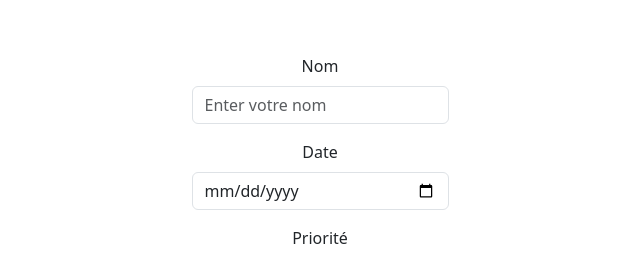
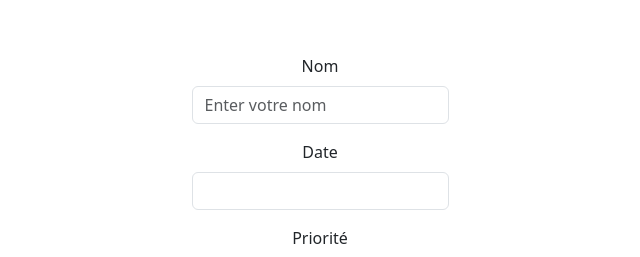
Before and after one commit to JonathanDelacroix/formulaire-react, a React (Vite) app: page / in a window 1280 px wide. Shown: the part 162-419 px from the top of the page, without its empty margins (320-960 px from the left). Built offline with nearby package versions, Linux system fonts and the light colour scheme.

Commit message:
activité 11

```diff
--- a/package.json
+++ b/package.json
@@ -10,11 +10,13 @@
     "preview": "vite preview"
   },
   "dependencies": {
+    "@hookform/resolvers": "^5.1.1",
     "bootstrap": "^5.3.7",
     "react": "^19.1.0",
     "react-bootstrap": "^2.10.10",
     "react-dom": "^19.1.0",
-    "react-hook-form": "^7.58.1"
+    "react-hook-form": "^7.58.1",
+    "yup": "^1.6.1"
   },
   "devDependencies": {
     "@eslint/js": "^9.29.0",
--- a/src/App.jsx
+++ b/src/App.jsx
@@ -1,13 +1,29 @@
 import './App.css'
 import { Form, Button } from 'react-bootstrap'
 import { useForm } from "react-hook-form"
+import { yupResolver } from "@hookform/resolvers/yup"
+import * as yup from "yup"
 
 function App() {
+  const dateRegex = /^(0[1-9]|[12][0-9]|3[01])\/(0[1-9]|1[0-2])\/\d{4}$/;
+
+  const schema = yup.object().shape({
+    name: yup.string().required("Le nom est requis").min(8, "Minimum 8 caractères").max(15, "Maximum 15 caractères"),
+    priority: yup.string().oneOf(["low", "medium", "high"]),
+    dueDate: yup.string().required("La date est requise").matches(dateRegex, "Format invalide. Ex: JJ/mm/YYYY").test("isValidDate", "La date ne doit pas antérieure à aujourd’hui", (value) => {
+        const [day, month, year] = value.split("/").map(Number);
+        const inputDate = new Date(year, month - 1, day);
+        return inputDate >= new Date;
+    }),
+    isCompleted: yup.boolean()
+  });
+
   const { register, handleSubmit, reset, formState: { errors } } = useForm({
+    resolver: yupResolver(schema),
     defaultValues: {
       name: "",
       dueDate: "",
-      priority: 'Basse',
+      priority: 'low',
       isCompleted: false,
     }
   });
@@ -21,7 +37,7 @@ function App() {
     <Form onSubmit={handleSubmit(onSubmit)}>
       <Form.Group className="mb-3" controlId="name">
         <Form.Label>Nom</Form.Label>
-        <Form.Control {...register("name", {required: "Le nom est requis"} )} isInvalid={!!errors.name} type="text" name="name" placeholder="Enter votre nom"/>
+        <Form.Control {...register("name")} isInvalid={!!errors.name} type="text" name="name" placeholder="Enter votre nom"/>
         <Form.Control.Feedback type="invalid">
             {errors.name?.message}
         </Form.Control.Feedback>
@@ -29,7 +45,7 @@ function App() {
 
       <Form.Group className="mb-3" controlId="dueDate">
         <Form.Label>Date</Form.Label>
-        <Form.Control {...register("dueDate", {required: "La date est requise"})} type="date" name="dueDate" isInvalid={!!errors.dueDate}/>
+        <Form.Control {...register("dueDate")} type="text" name="dueDate" isInvalid={!!errors.dueDate}/>
         <Form.Control.Feedback type="invalid">
             {errors.dueDate?.message}
         </Form.Control.Feedback>
@@ -38,9 +54,9 @@ function App() {
       <Form.Group className="mb-3" controlId="priority">
         <Form.Label>Priorité</Form.Label>
         <Form.Select {...register("priority")} type="select" name="priority">
-            <option value="Basse">Basse</option>
-            <option value="Moyenne">Moyenne</option>
-            <option value="Elevée">Elevée</option>
+            <option value="low">Basse</option>
+            <option value="medium">Moyenne</option>
+            <option value="high">Elevée</option>
         </Form.Select>
       </Form.Group>
 
```
Also changed, not shown: 1 other file (tests, documents, lock files or other folders).
